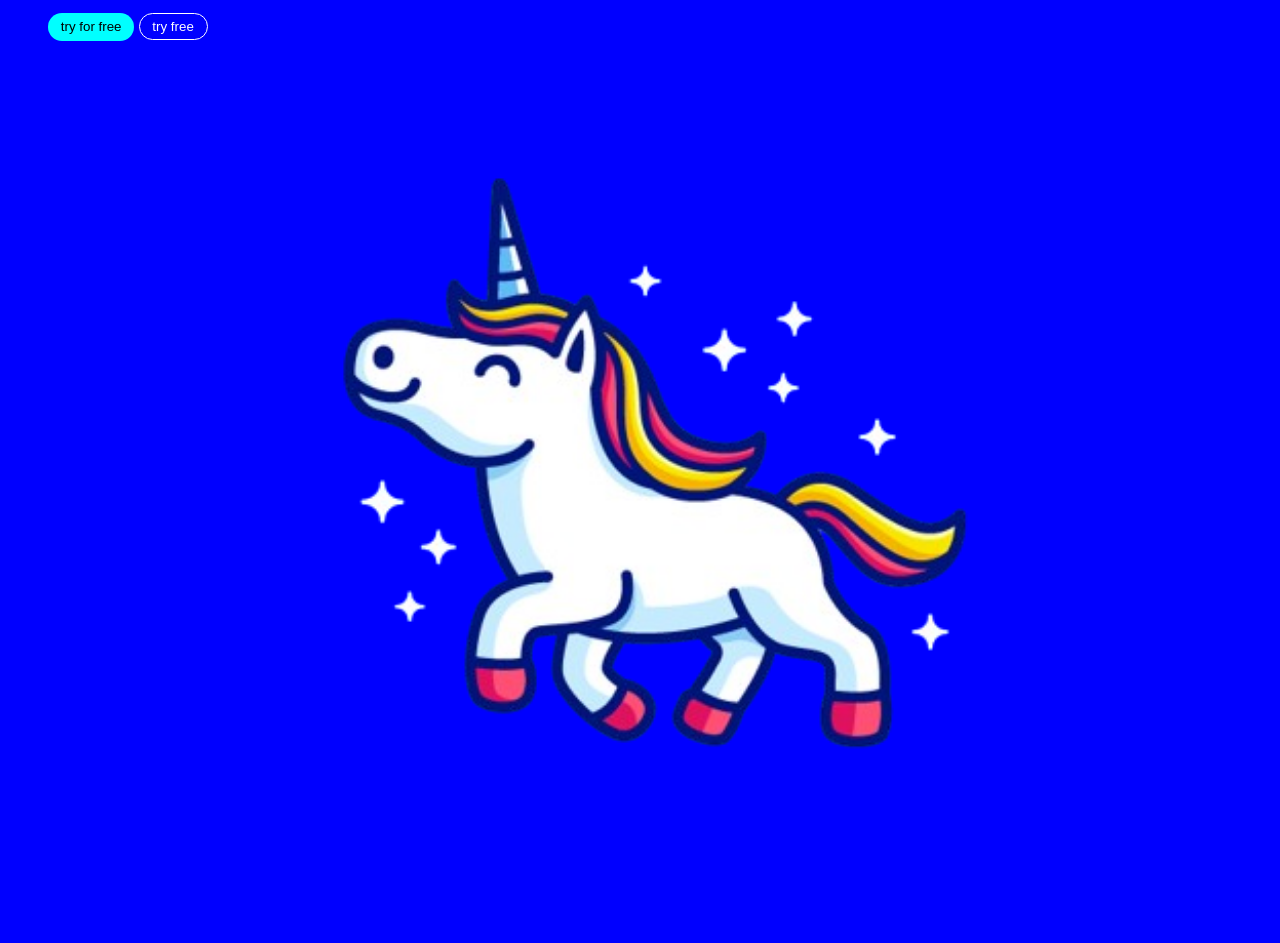
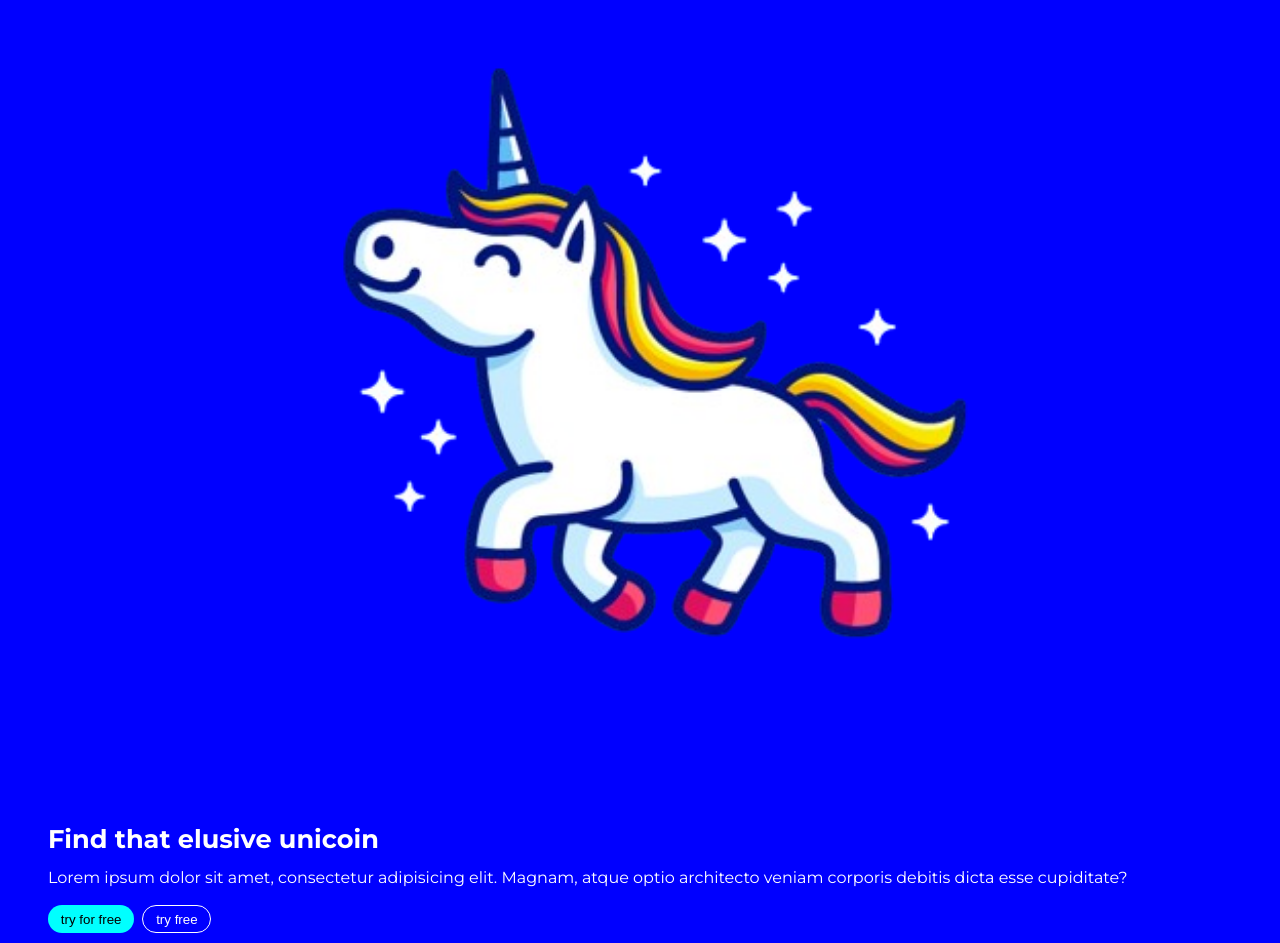
Before and after one commit to capital1umar/Mythos, a plain HTML site: page index.html in a window 1280 px wide. Shown: the part 123-1066 px from the top of the page. Drawn offline with nearby package versions, Linux system fonts and the light colour scheme.

Commit message:
new update

```diff
--- a/index.html
+++ b/index.html
@@ -52,20 +52,22 @@
         </div>
       </nav>
       <div class="hero">
-        <div>
+        <div class="hero--text">
           <p class="hero-heading">Find that elusive unicoin</p>
           <p class="hero-text">
             Lorem ipsum dolor sit amet, consectetur adipisicing elit. Magnam,
             atque optio architecto veniam corporis debitis dicta esse
-            cupiditate? .
+            cupiditate?
           </p>
-          <button class="btn-hero">try for free</button>
-          <button class="btn-side">try free</button>
         </div>
-        <div>
+        <div class="hero--img">
           <img class="hero-img" src="img/unicon-removebg-preview.png" />
         </div>
       </div>
+      <blockquote class="btn--hero">
+        <button class="btn-hero">try for free</button>
+        <button class="btn-side">try free</button>
+      </blockquote>
     </header>
 
     <script src="script.js"></script>
--- a/style.css
+++ b/style.css
@@ -66,6 +66,10 @@ header {
   grid-template-columns: 1fr;
 }
 
+.hero--img:nth-child(2) {
+  grid-row: 1;
+}
+
 .hero-heading {
   font-size: 1.6rem;
   font-weight: 700;
@@ -84,6 +88,11 @@ header {
   width: 100%;
 }
 
+.btn--hero {
+  display: flex;
+  gap: 0.5rem;
+}
+
 .btn-hero {
   background-color: aqua;
   padding: 0.4rem 0.8rem;
```
